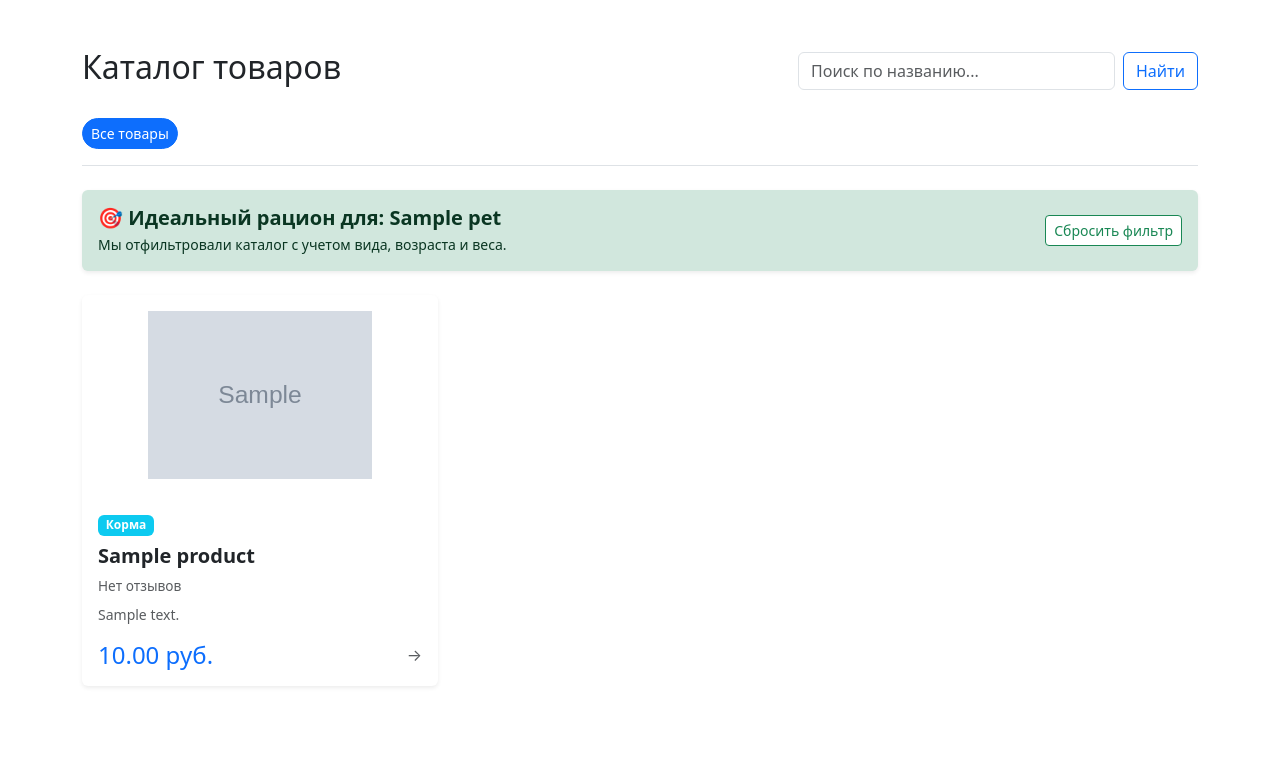
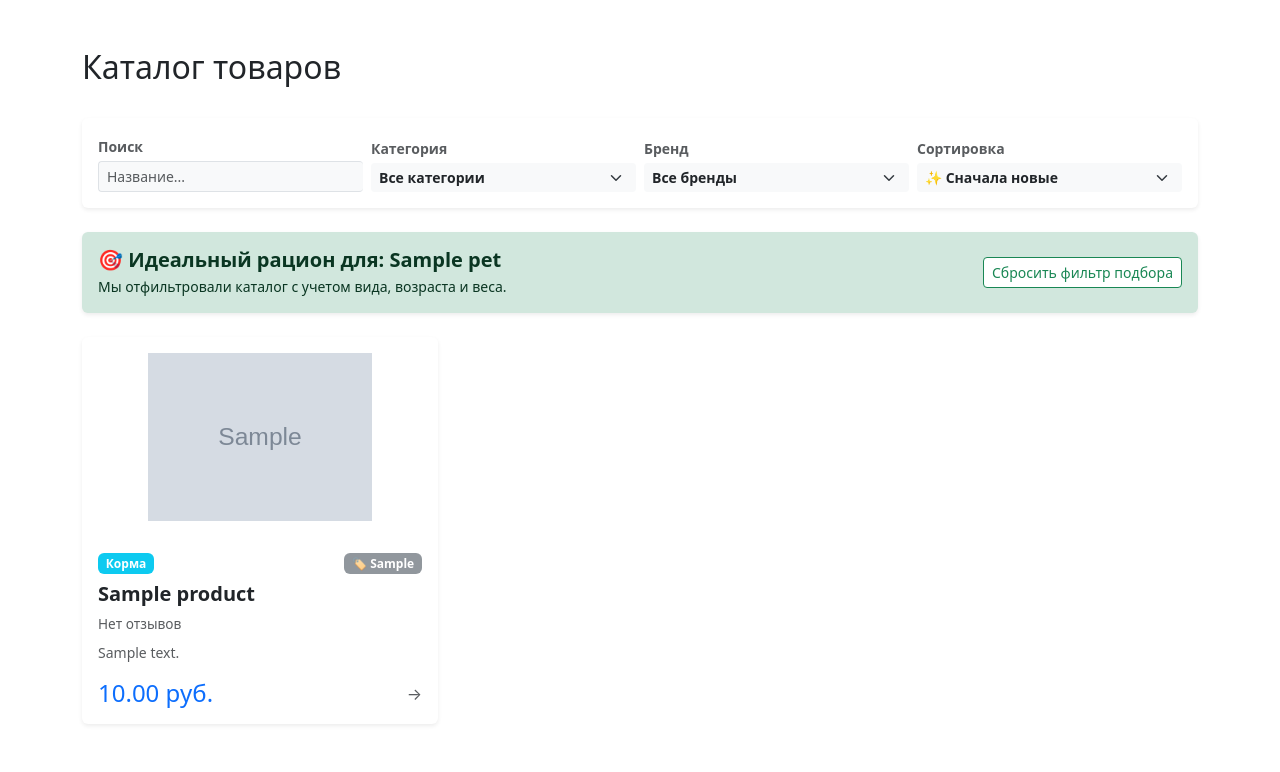
Before and after one commit to Apehovesrame/zoomagazin, a Django app: page /catalog/smart/1/ in a window 1280 px wide. Shown: the part 56-828 px from the top of the page. Before the commit the page ends 743 px from the top, so only its background shows below. Run offline with Django 5.2, Linux system fonts and the light colour scheme; a user stored in the database is signed in; tables that the repository leaves empty hold one stand-in row (values such as "Sample post"); grey boxes marked "Sample" are stand-in pictures.

Commit message:
feat: добавлен бренд товаров, расширенная сортировка каталога и шкала отзывов

```diff
--- a/store/models.py
+++ b/store/models.py
@@ -58,6 +58,8 @@ class Product(models.Model):
     category = models.CharField('Категория', max_length=50, choices=CATEGORY_CHOICES)
     price = models.DecimalField('Цена', max_digits=10, decimal_places=2)
     description = models.TextField('Описание', blank=True, null=True)
+
+    brand = models.CharField(max_length=100, blank=True, null=True, verbose_name="Бренд")
 
     image = models.ImageField('Фото товара', upload_to='products_images/', blank=True, null=True)
 
--- a/store/templates/store/catalog.html
+++ b/store/templates/store/catalog.html
@@ -5,25 +5,60 @@
 {% block content %}
 <div class="d-flex justify-content-between align-items-center mb-4">
     <h2>Каталог товаров</h2>
-
-    <form method="get" class="d-flex" style="max-width: 400px; width: 100%;">
-        <input type="text" name="q" class="form-control me-2" placeholder="Поиск по названию..." value="{{ query|default_if_none:'' }}">
-        <button type="submit" class="btn btn-outline-primary">Найти</button>
-        {% if query %}
-            <a href="{% url 'store:catalog' %}" class="btn btn-outline-secondary ms-2" title="Сбросить поиск">✖</a>
-        {% endif %}
-    </form>
 </div>
 
-<div class="d-flex flex-wrap gap-2 mb-4 border-bottom pb-3">
-    <a href="{% url 'store:catalog' %}" class="btn btn-sm rounded-pill {% if not selected_category %}btn-primary{% else %}btn-outline-primary{% endif %}">
-        Все товары
-    </a>
-    {% for cat in categories %}
-        <a href="?category={{ cat }}" class="btn btn-sm rounded-pill {% if selected_category == cat %}btn-primary{% else %}btn-outline-primary{% endif %}">
-            {{ cat }}
-        </a>
-    {% endfor %}
+<div class="card shadow-sm border-0 mb-4 bg-white">
+    <div class="card-body p-3">
+        <form method="get" action="{% url 'store:catalog' %}" class="row g-2 align-items-end">
+
+            {% if request.GET.species %}<input type="hidden" name="species" value="{{ request.GET.species }}">{% endif %}
+            {% if request.GET.age %}<input type="hidden" name="age" value="{{ request.GET.age }}">{% endif %}
+            {% if request.GET.weight %}<input type="hidden" name="weight" value="{{ request.GET.weight }}">{% endif %}
+            {% if request.GET.activity %}<input type="hidden" name="activity" value="{{ request.GET.activity }}">{% endif %}
+
+            <div class="col-md-3">
+                <label class="form-label small fw-bold text-muted mb-1">Поиск</label>
+                <div class="input-group input-group-sm">
+                    <input type="text" name="q" class="form-control border-end-0 bg-light" placeholder="Название..." value="{{ query|default:'' }}">
+                    {% if query %}
+                        <a href="?{% if selected_category %}category={{ selected_category }}{% endif %}{% if selected_brand %}&brand={{ selected_brand }}{% endif %}{% if current_sort %}&sort={{ current_sort }}{% endif %}" class="btn btn-sm btn-light border border-start-0 text-muted">✖</a>
+                    {% endif %}
+                </div>
+            </div>
+
+            <div class="col-md-3">
+                <label class="form-label small fw-bold text-muted mb-1">Категория</label>
+                <select name="category" class="form-select form-select-sm fw-bold border-0 bg-light" style="cursor: pointer;" onchange="this.form.submit()">
+                    <option value="">Все категории</option>
+                    {% for cat in categories %}
+                        <option value="{{ cat }}" {% if selected_category == cat %}selected{% endif %}>{{ cat }}</option>
+                    {% endfor %}
+                </select>
+            </div>
+
+            <div class="col-md-3">
+                <label class="form-label small fw-bold text-muted mb-1">Бренд</label>
+                <select name="brand" class="form-select form-select-sm fw-bold border-0 bg-light" style="cursor: pointer;" onchange="this.form.submit()">
+                    <option value="">Все бренды</option>
+                    {% for brand in brands %}
+                        <option value="{{ brand }}" {% if selected_brand == brand %}selected{% endif %}>{{ brand }}</option>
+                    {% endfor %}
+                </select>
+            </div>
+
+            <div class="col-md-3">
+                <label class="form-label small fw-bold text-muted mb-1">Сортировка</label>
+                <select name="sort" class="form-select form-select-sm fw-bold border-0 bg-light" style="cursor: pointer;" onchange="this.form.submit()">
+                    <option value="newest" {% if current_sort == 'newest' %}selected{% endif %}>✨ Сначала новые</option>
+                    <option value="price_asc" {% if current_sort == 'price_asc' %}selected{% endif %}>📈 Сначала дешевые</option>
+                    <option value="price_desc" {% if current_sort == 'price_desc' %}selected{% endif %}>📉 Сначала дорогие</option>
+                    <option value="rating" {% if current_sort == 'rating' %}selected{% endif %}>⭐ Высокий рейтинг</option>
+                </select>
+            </div>
+
+            <button type="submit" class="d-none"></button>
+        </form>
+    </div>
 </div>
 
 {% if is_filtered or active_pet %}
@@ -34,10 +69,10 @@
                 <h5 class="alert-heading mb-1 fw-bold">🎯 Идеальный рацион для: {{ active_pet.name }}</h5>
                 <p class="mb-0 small">Мы отфильтровали каталог с учетом вида, возраста и веса.</p>
             {% else %}
-                <h5 class="alert-heading mb-0 fw-bold">✨ Подобрано по параметрам</h5>
+                <h5 class="alert-heading mb-0 fw-bold">✨ Подобрано по параметрам подбора</h5>
             {% endif %}
         </div>
-        <a href="{% url 'store:catalog' %}" class="btn btn-sm btn-outline-success bg-white">Сбросить фильтр</a>
+        <a href="{% url 'store:catalog' %}" class="btn btn-sm btn-outline-success bg-white">Сбросить фильтр подбора</a>
     </div>
 </div>
 {% endif %}
@@ -60,7 +95,12 @@
                     {% endif %}
                 </div>
                 <div class="card-body">
-                    <span class="badge bg-info mb-2">{{ product.category }}</span>
+                    <div class="d-flex justify-content-between align-items-center mb-2">
+                        <span class="badge bg-info">{{ product.category }}</span>
+                        {% if product.brand %}
+                            <span class="badge bg-secondary bg-opacity-75">🏷️ {{ product.brand }}</span>
+                        {% endif %}
+                    </div>
                     <h5 class="card-title fw-bold">{{ product.name }}</h5>
 
                     <div class="mb-2 d-flex align-items-center gap-2 small">
@@ -92,7 +132,7 @@
     <ul class="pagination justify-content-center">
         {% if page_obj.has_previous %}
             <li class="page-item">
-                <a class="page-link" href="?page={{ page_obj.previous_page_number }}{% if query %}&q={{ query }}{% endif %}{% if selected_category %}&category={{ selected_category }}{% endif %}">Назад</a>
+                <a class="page-link" href="?page={{ page_obj.previous_page_number }}{% if query %}&q={{ query }}{% endif %}{% if selected_category %}&category={{ selected_category }}{% endif %}{% if selected_brand %}&brand={{ selected_brand }}{% endif %}{% if current_sort %}&sort={{ current_sort }}{% endif %}{% if request.GET.species %}&species={{ request.GET.species }}{% endif %}{% if request.GET.age %}&age={{ request.GET.age }}{% endif %}{% if request.GET.weight %}&weight={{ request.GET.weight }}{% endif %}{% if request.GET.activity %}&activity={{ request.GET.activity }}{% endif %}">Назад</a>
             </li>
         {% else %}
             <li class="page-item disabled"><span class="page-link">Назад</span></li>
@@ -103,14 +143,14 @@
                 <li class="page-item active"><span class="page-link">{{ num }}</span></li>
             {% else %}
                 <li class="page-item">
-                    <a class="page-link" href="?page={{ num }}{% if query %}&q={{ query }}{% endif %}{% if selected_category %}&category={{ selected_category }}{% endif %}">{{ num }}</a>
+                    <a class="page-link" href="?page={{ num }}{% if query %}&q={{ query }}{% endif %}{% if selected_category %}&category={{ selected_category }}{% endif %}{% if selected_brand %}&brand={{ selected_brand }}{% endif %}{% if current_sort %}&sort={{ current_sort }}{% endif %}{% if request.GET.species %}&species={{ request.GET.species }}{% endif %}{% if request.GET.age %}&age={{ request.GET.age }}{% endif %}{% if request.GET.weight %}&weight={{ request.GET.weight }}{% endif %}{% if request.GET.activity %}&activity={{ request.GET.activity }}{% endif %}">{{ num }}</a>
                 </li>
             {% endif %}
         {% endfor %}
 
         {% if page_obj.has_next %}
             <li class="page-item">
-                <a class="page-link" href="?page={{ page_obj.next_page_number }}{% if query %}&q={{ query }}{% endif %}{% if selected_category %}&category={{ selected_category }}{% endif %}">Вперед</a>
+                <a class="page-link" href="?page={{ page_obj.next_page_number }}{% if query %}&q={{ query }}{% endif %}{% if selected_category %}&category={{ selected_category }}{% endif %}{% if selected_brand %}&brand={{ selected_brand }}{% endif %}{% if current_sort %}&sort={{ current_sort }}{% endif %}{% if request.GET.species %}&species={{ request.GET.species }}{% endif %}{% if request.GET.age %}&age={{ request.GET.age }}{% endif %}{% if request.GET.weight %}&weight={{ request.GET.weight }}{% endif %}{% if request.GET.activity %}&activity={{ request.GET.activity }}{% endif %}">Вперед</a>
             </li>
         {% else %}
             <li class="page-item disabled"><span class="page-link">Вперед</span></li>
--- a/store/views.py
+++ b/store/views.py
@@ -14,9 +14,9 @@ import re
 from .models import Post, Comment, Tag
 from django.db.models import Avg, Q
 from .forms import CustomUserCreationForm, UserUpdateForm, OrderCreateForm, PetForm, ProductForm, PostForm, CommentForm, ReviewForm
-from django.db.models import Count
 from django.urls import reverse
 from django.http import JsonResponse
+from django.db.models import Avg, Count, F
 
 
 def index(request):
@@ -30,40 +30,48 @@ def user_logout(request):
     logout(request)
     return redirect('store:index')
 
+
 def catalog(request):
-    """Каталог товаров с поиском, категориями и умным подбором"""
-    products = Product.objects.annotate(
-        avg_rating=Avg('reviews__rating'),
-        review_count=Count('reviews', distinct=True)
-    ).order_by('-id')
+    """Каталог товаров с поиском, категориями, брендами, сортировкой и умным подбором"""
 
-    # Получаем список уникальных категорий (исключая пустые)
-    categories = Product.objects.exclude(category__isnull=True).exclude(category__exact='').values_list('category', flat=True).distinct()
+    # 1. Сбор базовых параметров из GET-запроса
+    query = request.GET.get('q', '')
+    selected_category = request.GET.get('category', '')
+    selected_brand = request.GET.get('brand', '')  # НОВОЕ: бренд
+    sort_by = request.GET.get('sort', 'newest')  # НОВОЕ: сортировка
 
-    # 1. Фильтр по подкатегории (клики по кнопкам-таблеткам)
-    selected_category = request.GET.get('category')
-    if selected_category:
-        products = products.filter(category=selected_category)
-
-    # 2. Текстовый поиск по названию
-    query = request.GET.get('q')
-    if query:
-        products = products.filter(Q(name__icontains=query))
-
-    # 3. Алгоритм Умного подбора
+    # Параметры умного подбора
     species = request.GET.get('species')
     age = request.GET.get('age')
     weight = request.GET.get('weight')
     activity = request.GET.get('activity')
 
+    # 2. Базовый QuerySet с подсчетом рейтинга
+    products = Product.objects.annotate(
+        avg_rating=Avg('reviews__rating'),
+        review_count=Count('reviews', distinct=True)
+    )
+
+    # 3. Применяем текстовый поиск
+    if query:
+        products = products.filter(Q(name__icontains=query))
+
+    # 4. Применяем фильтр по категориям и брендам
+    if selected_category:
+        products = products.filter(category=selected_category)
+    if selected_brand:  # НОВОЕ: фильтрация по бренду
+        products = products.filter(brand=selected_brand)
+
+    # 5. Алгоритм Умного подбора (твоя логика без изменений)
     if species or age or weight or activity:
-        # Убрали ограничение "только Корма", теперь ищем по всем товарам!
         if species:
-            products = products.filter(Q(target_species=species) | Q(target_species__isnull=True) | Q(target_species=''))
+            products = products.filter(
+                Q(target_species=species) | Q(target_species__isnull=True) | Q(target_species=''))
         if age:
             products = products.filter(Q(target_age=age) | Q(target_age__isnull=True) | Q(target_age=''))
         if activity:
-            products = products.filter(Q(target_activity=activity) | Q(target_activity__isnull=True) | Q(target_activity=''))
+            products = products.filter(
+                Q(target_activity=activity) | Q(target_activity__isnull=True) | Q(target_activity=''))
         if weight:
             try:
                 w = float(weight.replace(',', '.'))
@@ -74,6 +82,24 @@ def catalog(request):
             except ValueError:
                 pass
 
+    # 6. НОВОЕ: Применяем сортировку контента
+    if sort_by == 'price_asc':
+        products = products.order_by('price')
+    elif sort_by == 'price_desc':
+        products = products.order_by('-price')
+    elif sort_by == 'rating':
+        # Сортируем по рейтингу. Сначала высокие, товары без рейтинга (NULL) — в самый конец
+        products = products.order_by(F('avg_rating').desc(nulls_last=True), '-review_count')
+    else:  # newest (по умолчанию)
+        products = products.order_by('-id')
+
+    # 7. Списки уникальных категорий и брендов для селектов в шаблоне
+    categories = Product.objects.exclude(category__isnull=True).exclude(category__exact='').values_list('category',
+                                                                                                        flat=True).distinct()
+    brands = Product.objects.exclude(brand__isnull=True).exclude(brand__exact='').values_list('brand',
+                                                                                              flat=True).distinct()  # НОВОЕ
+
+    # 8. Пагинация
     paginator = Paginator(products, 9)
     page_number = request.GET.get('page')
     page_obj = paginator.get_page(page_number)
@@ -82,7 +108,10 @@ def catalog(request):
         'page_obj': page_obj,
         'query': query,
         'categories': categories,
+        'brands': brands,  # НОВОЕ
         'selected_category': selected_category,
+        'selected_brand': selected_brand,  # НОВОЕ
+        'current_sort': sort_by,  # НОВОЕ
         'is_filtered': bool(species or age or weight or activity)
     }
     return render(request, 'store/catalog.html', context)
```
Also changed, not shown: store/admin.py (+4 -3 lines), store/migrations/0011_product_brand.py (added).
